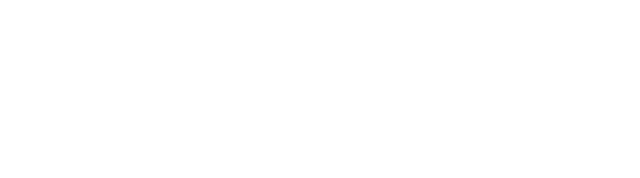
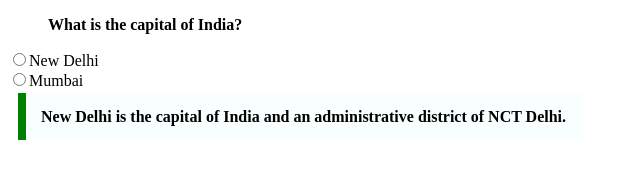
Before and after one commit to acciojob/trivia-yogeshrepo, a website: page main.html in a window 1280 px wide. Shown: the whole page, without its empty margins (0-640 px from the left). Drawn offline with Linux system fonts and the light colour scheme.

Commit message:
created a submission

```diff
--- a/main.html
+++ b/main.html
@@ -8,6 +8,10 @@
 
 <body>
 	<!-- the entire body must be written by student -->
+	<blockquote cite="ques"><b>What is the capital of India?</b></blockquote>
+	<input type="radio" id="ques" name="ques">New Delhi<br>
+	<input type="radio" id="ques" name="ques">Mumbai<br><br>
+	<blackquote class="ans">New Delhi is the capital of India and an administrative district of NCT Delhi.</blackquote>
     <script type="text/javascript" src="./script.js">
 </script>
 
--- a/styles.css
+++ b/styles.css
@@ -1,2 +1,10 @@
 
 /* Your CSS Code here. */
+.ans{
+	max-width: 600px;
+	margin: 10px;
+    padding: 15px;
+    border-left: 8px solid green;
+    background-color: #f8fffe;
+   font-weight: bold;
+}
```
